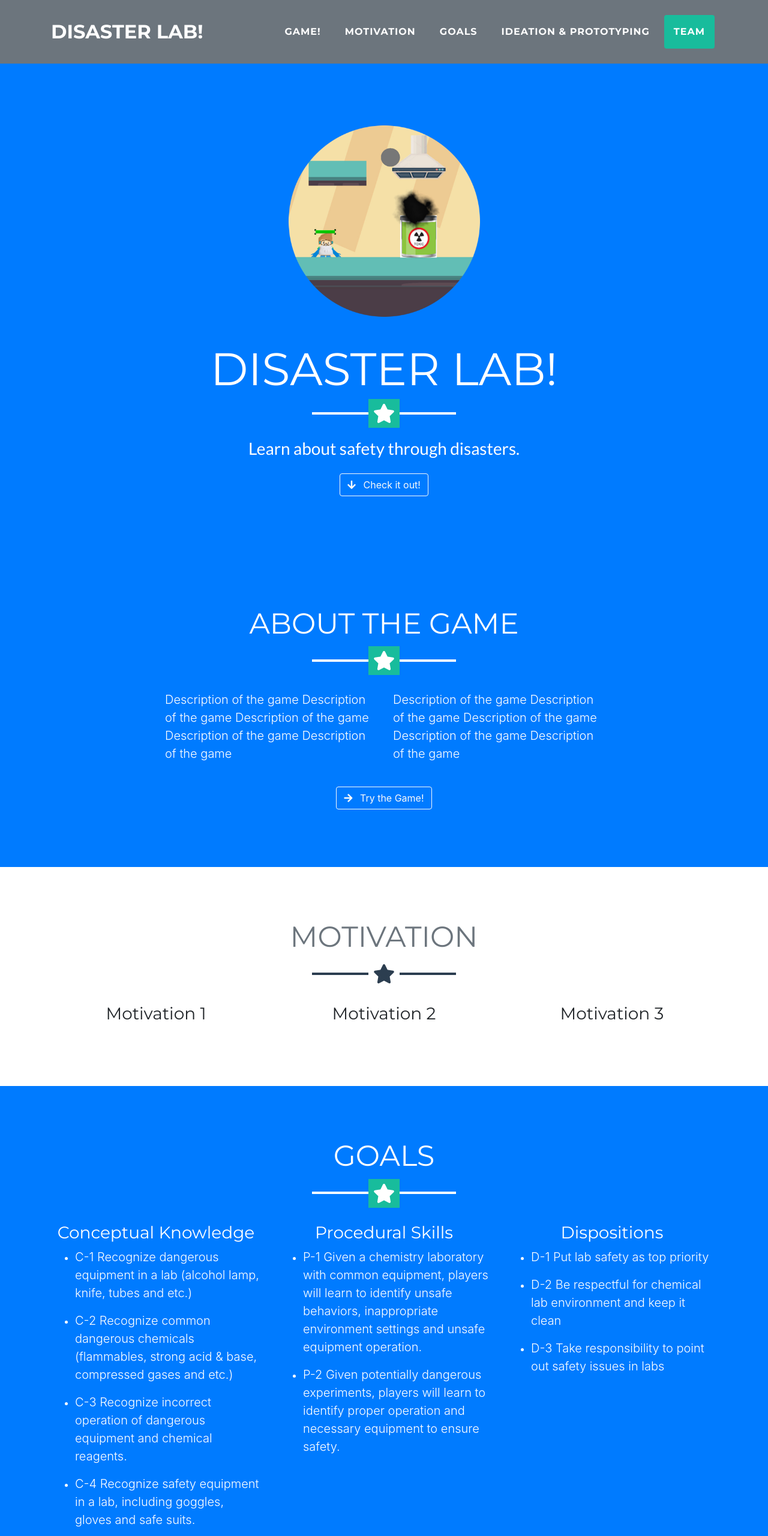
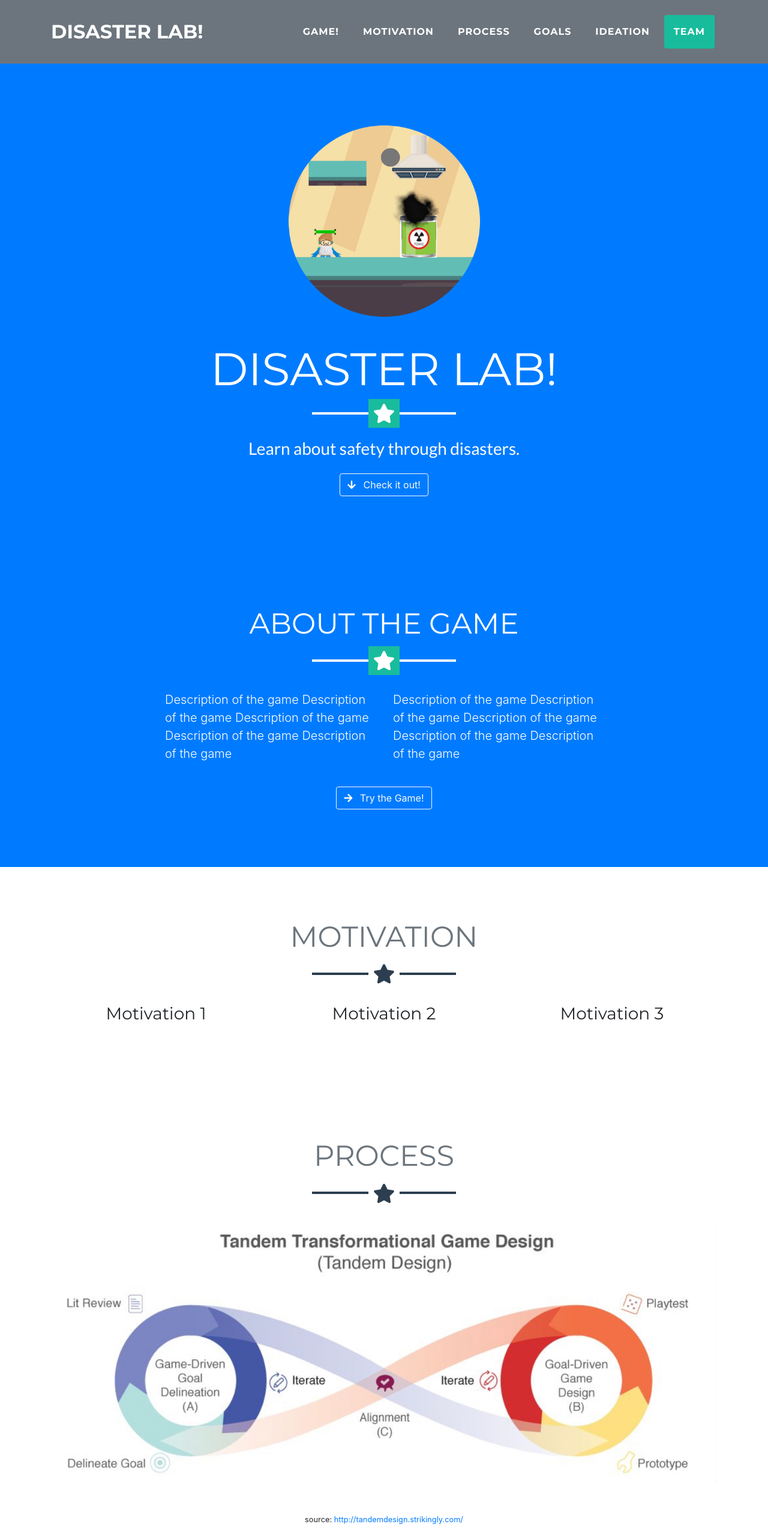
Before and after one commit to lihaobhsfer/DisasterLab-landing-page, a website with bundled scripts: page index.html in a window 1280 px wide. Shown: the top 2560 px of the page at 60% size. Built offline with nearby package versions, Linux system fonts and the light colour scheme.

Commit message:
Add pictures

```diff
--- a/index.html
+++ b/index.html
@@ -48,10 +48,13 @@
             <a class="nav-link py-3 px-0 px-lg-3 rounded js-scroll-trigger" href="#motivation">Motivation</a>
           </li>
           <li class="nav-item mx-0 mx-lg-1">
+            <a class="nav-link py-3 px-0 px-lg-3 rounded js-scroll-trigger" href="#process">Process</a>
+          </li>
+          <li class="nav-item mx-0 mx-lg-1">
             <a class="nav-link py-3 px-0 px-lg-3 rounded js-scroll-trigger" href="#goals">Goals</a>
           </li>
           <li class="nav-item mx-0 mx-lg-1">
-            <a class="nav-link py-3 px-0 px-lg-3 rounded js-scroll-trigger" href="#ideation">Ideation & Prototyping</a>
+            <a class="nav-link py-3 px-0 px-lg-3 rounded js-scroll-trigger" href="#ideation">Ideation</a>
           </li>
           <!-- <li class="nav-item mx-0 mx-lg-1">
             <a class="nav-link py-3 px-0 px-lg-3 rounded js-scroll-trigger" href="#playtestin">Playtesting</a>
@@ -123,6 +126,21 @@
     </div>
   </section>
 
+
+  <!-- Process -->
+  <section class="process" id="process">
+    <div class="container">
+      <h2 class="text-center text-uppercase text-secondary mb-0">Process</h2>
+      <hr class="star-dark mb-5">
+      <div class="row">
+        <div class="col-lg-12 text-center">
+          <img class="img-fluid mb-5 d-block mx-auto" src="img/framework.jpg">
+          <small>source: <a href="http://tandemdesign.strikingly.com/">http://tandemdesign.strikingly.com/</a></small>
+        </div>
+      </div>
+    </div>
+  </section>
+
   <!-- Goals -->
   <section class="bg-primary text-white mb-0" id="goals">
     <div class="container">
@@ -182,7 +200,8 @@
   <!-- Ideation & Prototyping -->
   <section class="ideation" id="ideation">
     <div class="container">
-      <h2 class="text-center text-uppercase text-secondary mb-0">Ideation & Prototyping</h2>
+      <h2 class="text-center text-uppercase text-secondary mb-0">Ideation</h2>
+
       <hr class="star-dark mb-5">
       <div class="row">
         <div class="col-lg-4">
@@ -191,12 +210,16 @@
         </div>
         <div class="col-lg-4">
           <p class="lead text-center">Idea 02</p>
-          <h3 class="text-center">2D platformer</h3>
+          <h3 class="text-center">2D Platformer</h3>
         </div>
         <div class="col-lg-4">
           <p class="lead text-center">Idea 03</p>
           <h3 class="text-center">Battle Game</h3>
         </div>
+      </div>
+      <hr class="star-dark mb-5">
+      <div class="row">
+        <div class="col-lg-12"><img class="img-fluid mb-5 d-block mx-auto" src="img/paper-prototype.png"></div>
       </div>
     </div>
   </section>
@@ -226,7 +249,7 @@
         <div class="col-lg-4">
           <p class="lead text-center">Game Designer</p>
           <h3 class="text-center">Xiaofei Zhou</h3>
-          <a target="_blank" class="mx-auto" href="">
+          <a target="_blank" class="mx-auto" href="http://zhouxf.com">
             <img class="img-fluid mb-5 d-block mx-auto" src="img/profile.png" alt="">
           </a>
           <p class="lead text-center">Project management, CTA, instructional design</p>
```
Also changed, not shown: img/framework.jpg (added), img/paper-prototype.png (added).
